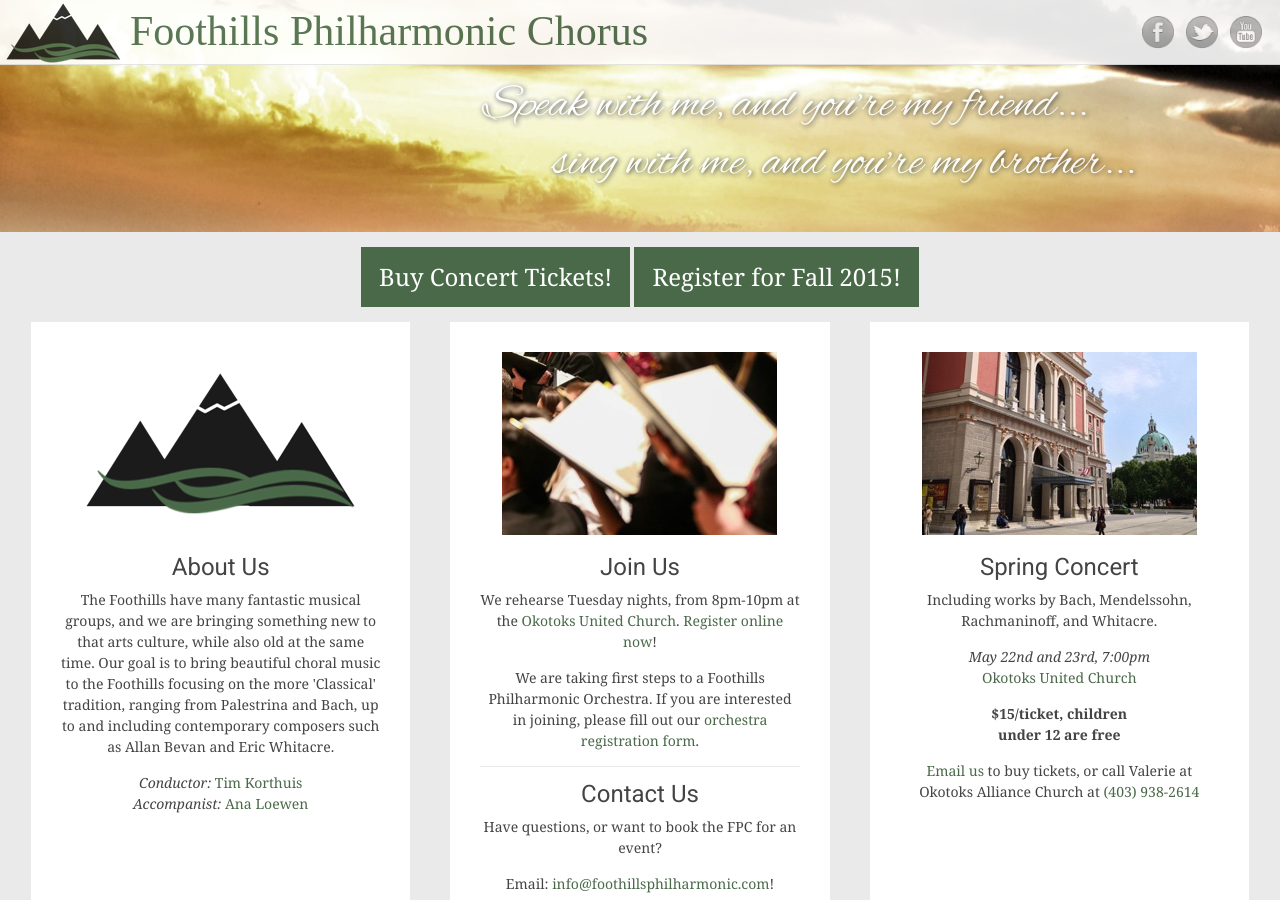
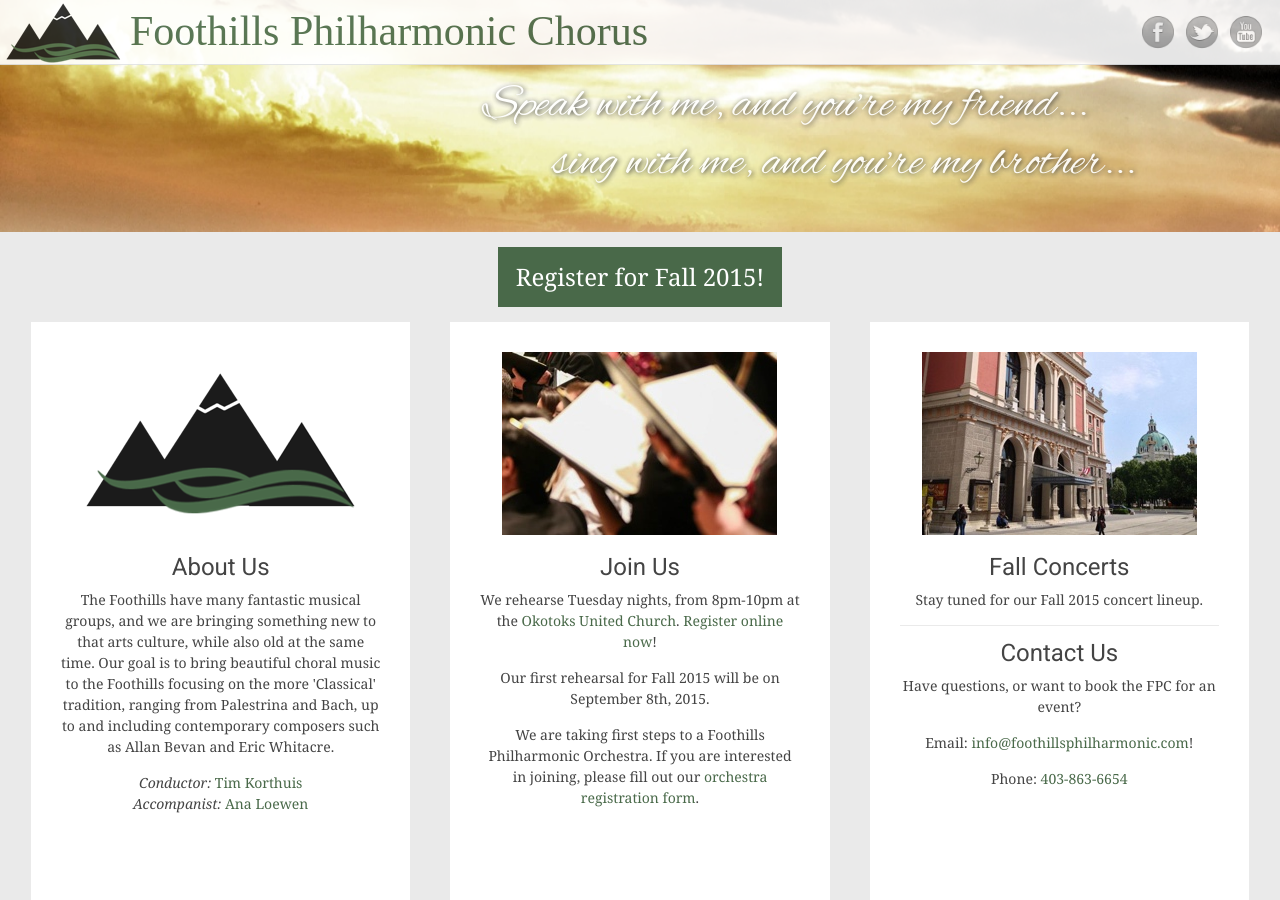
Before and after one commit to percyhanna/fps, a Jekyll site: the page built from index.html, in a window 1280 px wide and 900 px high, scrolled down 263 px. Built offline with Jekyll 4.4.1, drawn with Linux system fonts in a browser that asks for light colours; some web fonts are replaced; Markdown is read by kramdown in place of the engine named in the settings.

Commit message:
End of Spring 2015, prep for Fall

```diff
--- a/_layouts/default.html
+++ b/_layouts/default.html
@@ -36,7 +36,6 @@
 
     <div id="content" class="site-content">
       <p style="text-align: center;">
-        <a href="mailto:info@foothillsphilharmonic.com" style="margin-top: 26px; font-size: 18px;background-color: #496949;color: #fff;padding: 0.5em 0.75em;margin: 0 auto;display: inline-block; font-size: 24px;">Buy Concert Tickets!</a>
         <a href="https://www.surveymonkey.com/s/L7QDDKG" target="_blank" style="margin-top: 26px; font-size: 18px;background-color: #496949;color: #fff;padding: 0.5em 0.75em;margin: 0 auto;display: inline-block; font-size: 24px;">Register for Fall 2015!</a>
       </p>
       {{ content }}
--- a/index.html
+++ b/index.html
@@ -21,28 +21,21 @@
             <img class="content-image" alt="Choir" src="/images/choir.jpg" width="275" height="183">
             <h1 class="entry-title">Join Us</h1>
             <p>We rehearse Tuesday nights, from 8pm-10pm at the <a href="https://www.google.ca/maps/place/Okotoks+United+Church/@50.724914,-113.979771,15z/data=!4m2!3m1!1s0x0:0x9f916ee0400c6c6f" target="_blank">Okotoks United Church</a>. <a href="https://www.surveymonkey.com/s/L7QDDKG" target="_blank">Register online now</a>!</p>
+            <p>Our first rehearsal for Fall 2015 will be on September 8th, 2015.</p>
             <p>We are taking first steps to a Foothills Philharmonic Orchestra. If you are interested in joining, please fill out our <a href="https://www.surveymonkey.com/s/W53P9ND" target="_blank">orchestra registration form</a>.</p>
-            <hr>
-            <h1 class="entry-title">Contact Us</h1>
-            <p>Have questions, or want to book the FPC for an event?</p>
-            <p>Email: <a href="mailto:info@foothillsphilharmonic.com">info@foothillsphilharmonic.com</a>!</p>
-            <p>Phone: <a href="tel:403-863-6654">403-863-6654</a></p>
           </div>
         </div>
 
         <div class="tg-one-third tg-one-third-last">
           <div class="page_text_container">
             <img class="content-image" alt="Choir" src="/images/concerts.jpg" width="275" height="183">
-            <h1 class="entry-title">Spring Concert</h1>
-            <p>Including works by Bach, Mendelssohn, Rachmaninoff, and Whitacre.</p>
-            <p>
-              <em>May 22nd and 23rd, 7:00pm</em><br/>
-              <a href="https://www.google.ca/maps/place/Okotoks+United+Church/@50.724914,-113.979771,15z/data=!4m2!3m1!1s0x0:0x9f916ee0400c6c6f" target="_blank">Okotoks United Church</a><br/>
-            </p>
-            <p><strong>$15/ticket, children<br/>under 12 are free</strong></p>
-            <p>
-              <a href="mailto:info@foothillsphilharmonic.com">Email us</a> to buy tickets, or call Valerie at Okotoks Alliance Church at <a href="tel:4039382614">(403) 938-2614</a>
-            </p>
+            <h1 class="entry-title">Fall Concerts</h1>
+            <p>Stay tuned for our Fall 2015 concert lineup.</p>
+            <hr>
+            <h1 class="entry-title">Contact Us</h1>
+            <p>Have questions, or want to book the FPC for an event?</p>
+            <p>Email: <a href="mailto:info@foothillsphilharmonic.com">info@foothillsphilharmonic.com</a>!</p>
+            <p>Phone: <a href="tel:403-863-6654">403-863-6654</a></p>
           </div>
         </div>
       </div>
```
